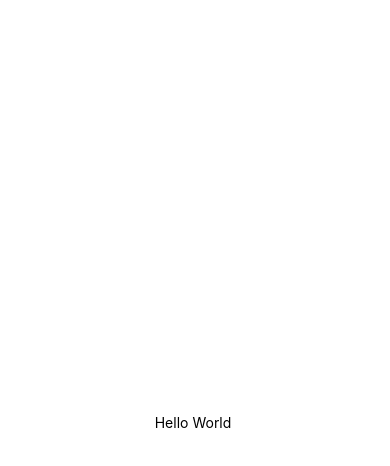
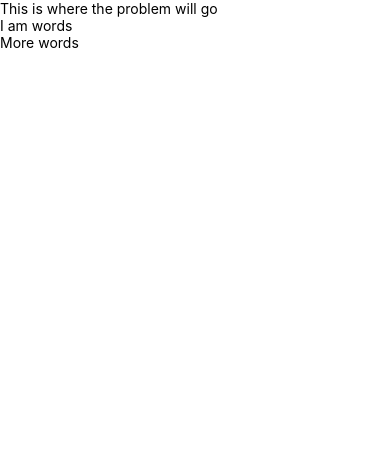
Before and after one commit to Thiggs/Suba-Fun, a React Native app: screen / in a window 390 px wide. Shown: the top 466 px of the page. Built offline with nearby package versions, Linux system fonts and the light colour scheme.

Commit message:
mapped out some concepts, pseudoed some logic

```diff
--- a/App.js
+++ b/App.js
@@ -1,19 +1,10 @@
 import React from 'react';
-import { StyleSheet, Text, View } from 'react-native';
+import { Problem } from './app/views/Problem.js'
+import { Answers } from './app/views/Choices.js'
 
 export default function App() {
   return (
-    <View style={styles.container}>
-      <Text>Hello World </Text>
-    </View>
+      <Problem />
+//      <Choices />
   );
-}
-
-const styles = StyleSheet.create({
-  container: {
-    flex: 1,
-    backgroundColor: '#fff',
-    alignItems: 'center',
-    justifyContent: 'center',
-  },
-});
+};
--- /dev/null
+++ b/app/dataset/SubaFunData.js
@@ -0,0 +1,3 @@
+var unknown = [0,1,2,3,4,5,6,7,8,9];
+var learning = [];
+var known = [];
--- /dev/null
+++ b/app/views/Choices.js
@@ -0,0 +1,14 @@
+import React from 'react';
+import { StyleSheet, Text, View } from 'react-native';
+
+export class Answers extends React.Component {
+    render(){
+        return (
+        <View>
+            <Text>This is where the answer choices will go.</Text>
+            <Text>I am words</Text>
+            <Text>More words</Text>
+        </View>
+        );
+    }
+}
--- /dev/null
+++ b/app/views/Problem.js
@@ -0,0 +1,14 @@
+import React from 'react';
+import { StyleSheet, Text, View } from 'react-native';
+
+export class Problem extends React.Component {
+    render(){
+        return (
+        <View>
+            <Text>This is where the problem will go</Text>
+            <Text>I am words</Text>
+            <Text>More words</Text>
+        </View>
+        );
+    }
+}
```
Also changed, not shown: app/logic/Logic.js (added, +17 -0 lines), app/navbar/Navbar.js (added).
